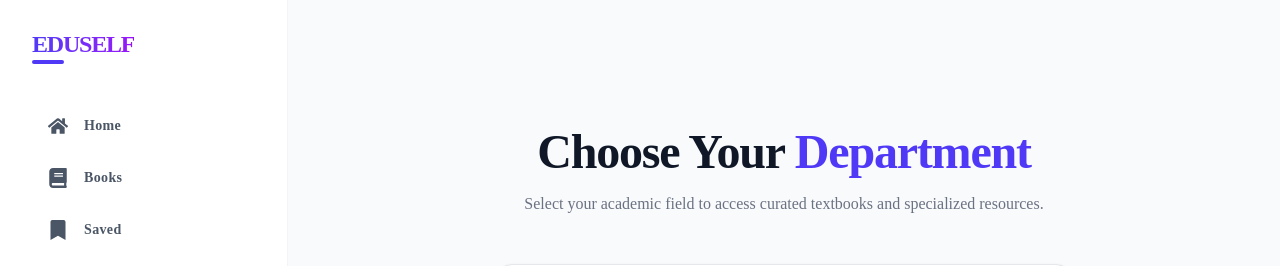
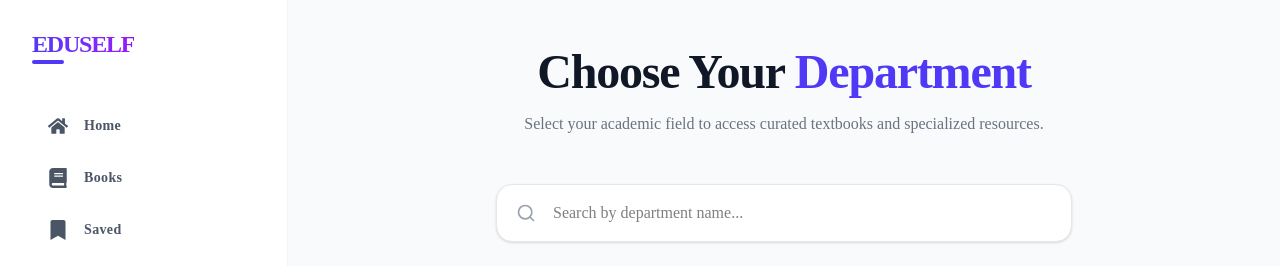
Before and after one commit to ratulislam46/EduSelf-Online-Platform, a Next.js app: page /books in a window 1280 px wide. Shown: the top 266 px of the page. Built offline with nearby package versions, Linux system fonts and the light colour scheme.

Commit message:
Updated Project deafult style

```diff
--- a/package.json
+++ b/package.json
@@ -9,6 +9,7 @@
     "lint": "eslint"
   },
   "dependencies": {
+    "lucide-react": "^0.564.0",
     "next": "16.1.6",
     "react": "19.2.3",
     "react-dom": "19.2.3",
--- a/src/app/books/components/DeptList.jsx
+++ b/src/app/books/components/DeptList.jsx
@@ -32,7 +32,7 @@ const DeptList = ({ allData }) => {
   // console.log(activeCategory);
 
   return (
-    <div className="px-4 py-10 animate-in fade-in duration-700">
+    <div className="animate-in fade-in duration-700">
 
       {/* 1. Header Section */}
       <div className="text-center mb-12">
--- a/src/app/books/page.jsx
+++ b/src/app/books/page.jsx
@@ -23,13 +23,11 @@ const BooksSection = () => {
     fetchData();
   }, []);
 
-  if (loading) return <LoadingLibrary/>
+  if (loading) return <LoadingLibrary />
 
   return (
-    <div className="min-h-screen bg-gray-50 py-10 px-4">
-      <div className="max-w-7xl mx-auto">
-        <DeptList allData={libraryData} />
-      </div>
+    <div className="min-h-screen">
+      <DeptList allData={libraryData} />
     </div>
   );
 };
```
Also changed, not shown: src/app/books/components/ReaderPage.jsx (deleted), 1 other file (tests, documents, lock files or other folders).
